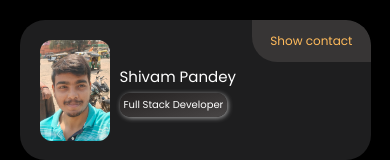
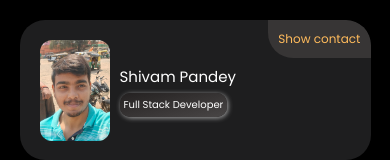
Before and after one commit to shivampandey2389/new_portfolio, a plain HTML site: page index.html in a window 390 px wide. Shown: the top 160 px of the page. Drawn offline with Linux system fonts and the light colour scheme.

Commit message:
Update style.css

```diff
--- a/style.css
+++ b/style.css
@@ -788,4 +788,7 @@ form .btn{
   form input ,form textarea , .btn button{
     font-size: 13px;
   }
+  .show-cnt button {
+    padding:10px;
 }
+}
```
